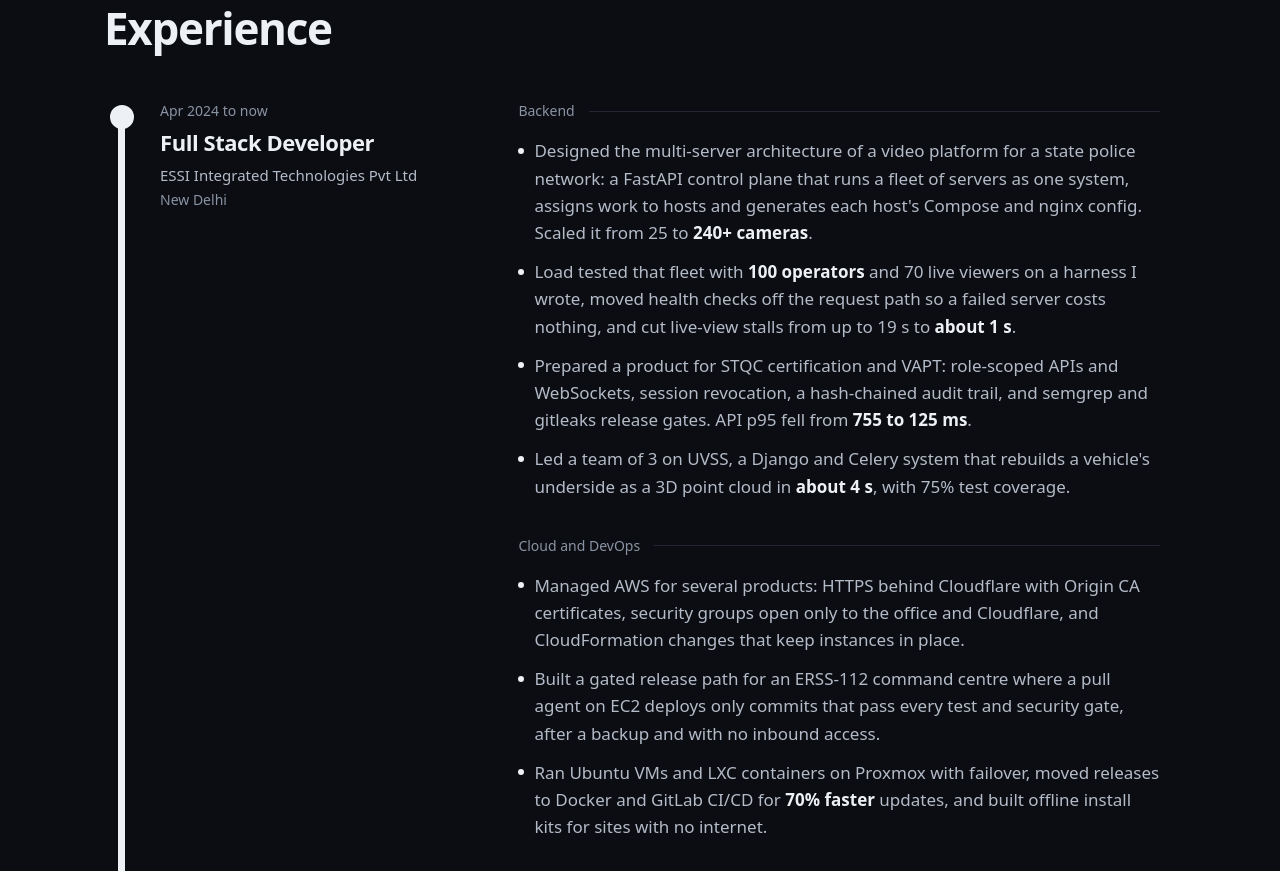
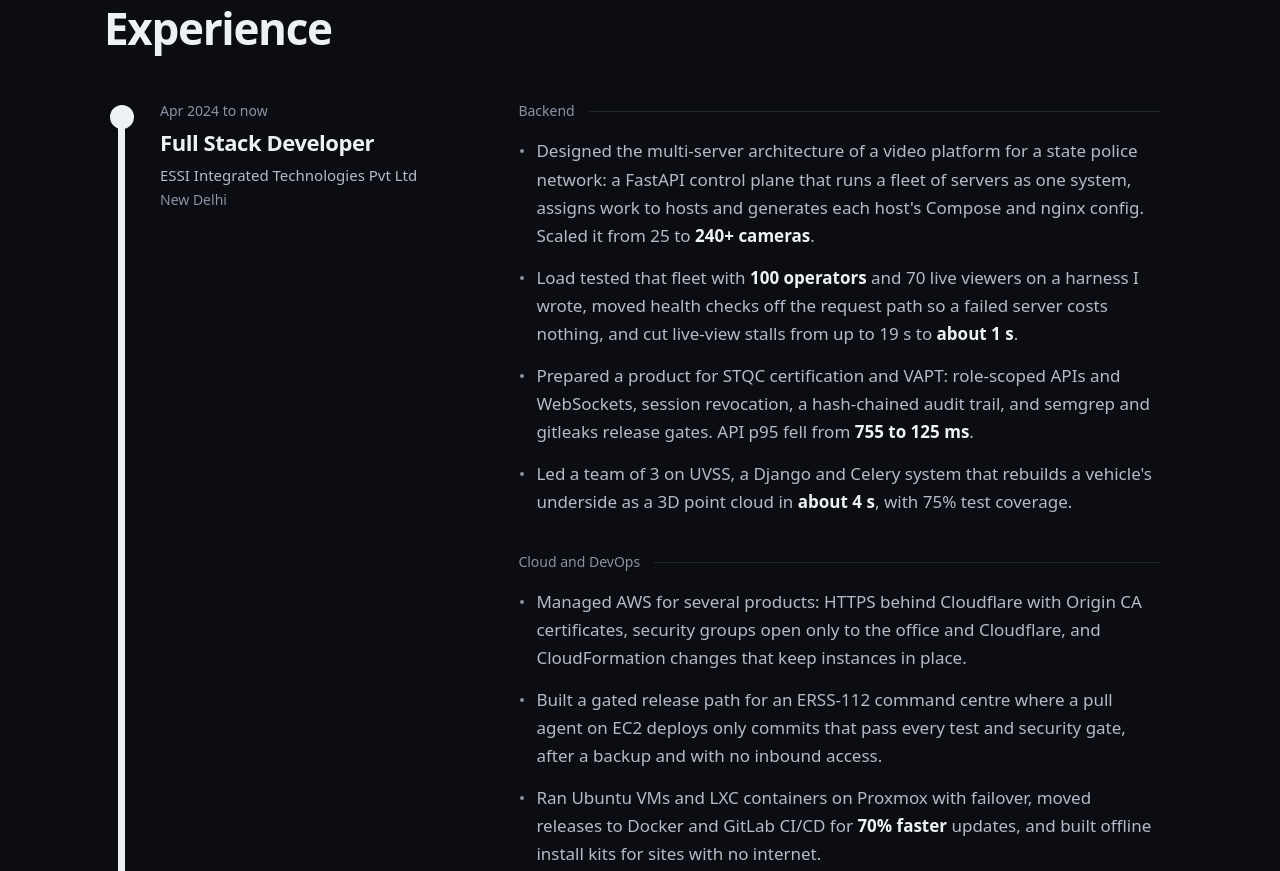
Before and after one commit to Jay-Parmar/JayParmar, an Astro site: page / in a window 1280 px wide. Shown: the part 1524-2395 px from the top of the page. Built offline with nearby package versions, Linux system fonts and the light colour scheme; Astro itself is replaced by a stand-in of ours.

Commit message:
Soften the experience bullets

```diff
--- a/src/components/Experience.astro
+++ b/src/components/Experience.astro
@@ -211,23 +211,24 @@ const parts = (text: string) => text.split(/\*\*(.+?)\*\*/);
 
   .group ul {
     display: grid;
-    gap: 0.75rem;
+    gap: 0.875rem;
     margin-top: 1rem;
   }
 
   .group li {
     position: relative;
-    padding-left: 1rem;
+    padding-left: 1.125rem;
+    line-height: 1.65;
   }
 
   .group li::before {
     content: '';
     position: absolute;
-    left: 0;
-    top: 0.62em;
-    width: 0.375rem;
-    height: 0.375rem;
+    top: calc(0.825em - 2px);
+    left: 0.125rem;
+    width: 4px;
+    height: 4px;
     border-radius: 50%;
-    background: var(--ink);
+    background: var(--muted);
   }
 </style>
```
